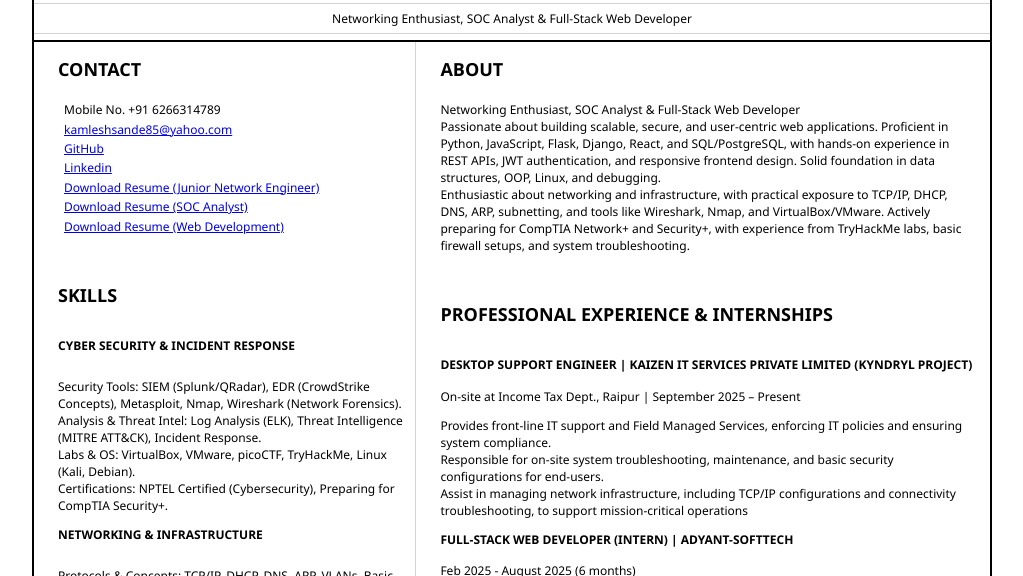
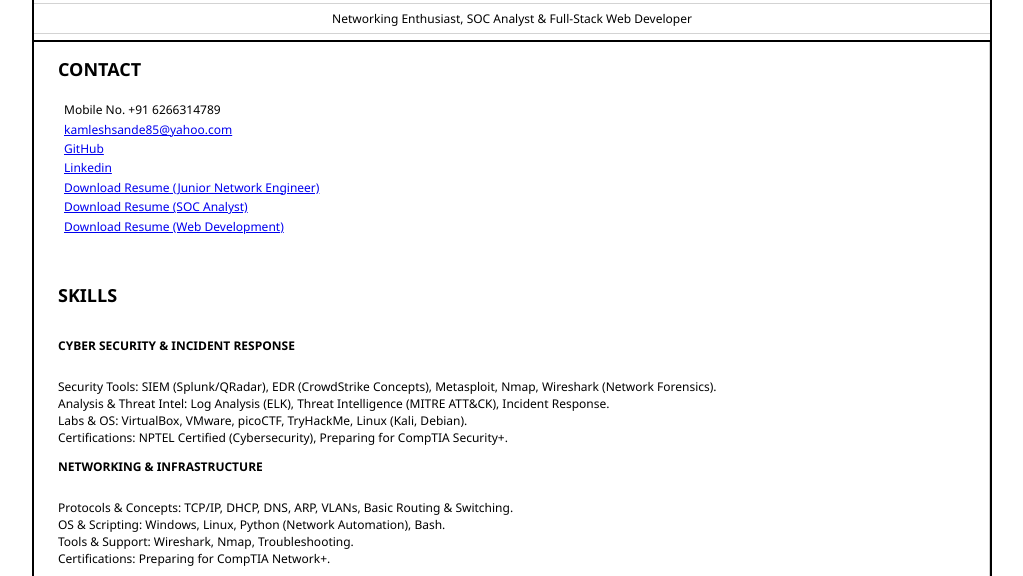
Before and after one commit to kamleshsande85/Resume2025, a plain HTML site: page index.html in a window 1280 px wide. Shown: the part 179-755 px from the top of the page, without its empty margins (128-1151 px from the left). Drawn offline with Linux system fonts and the light colour scheme.

Commit message:
Update style.css

```diff
--- a/style.css
+++ b/style.css
@@ -20,7 +20,7 @@ h3 {
 }
 main {
     display: grid;
-    grid-template-columns: 40% 60%;
+    grid-template-columns: 100%;
     margin-top: 3em;
 }
 header {
```
